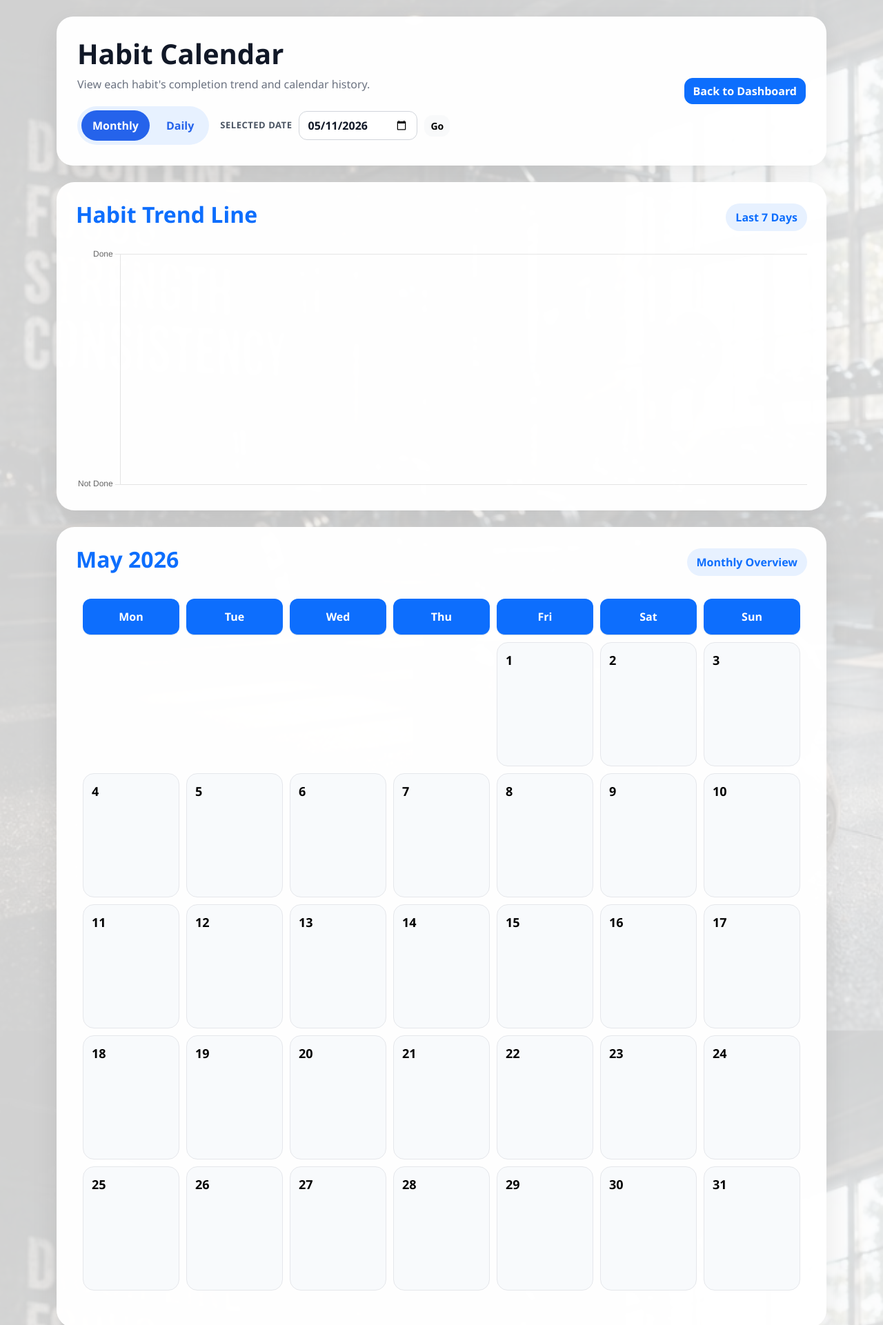
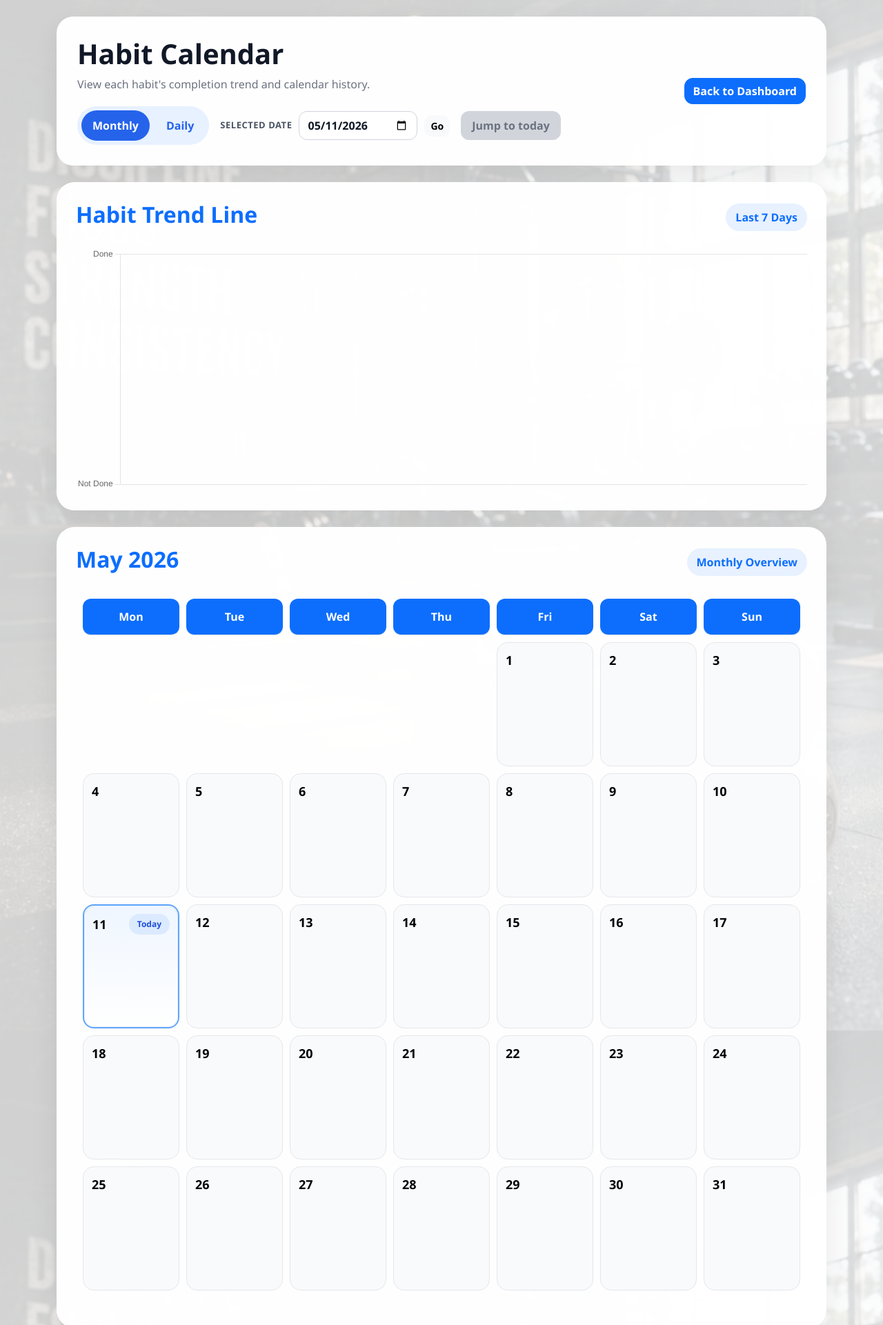
Before and after one commit to wenghengan-source/Agile-Web-Development-Project, a Flask app: page /calendar in a window 1280 px wide. Shown: the part 126-2047 px from the top of the page at 69% size. Run offline with Flask 3, Linux system fonts and the light colour scheme; the visitor is signed in with stand-in values (Sample User, id 1); data that the repository does not hold is empty.

Commit message:
Highlight today and add jump to today action

```diff
--- a/Habit-tracker/app.py
+++ b/Habit-tracker/app.py
@@ -865,6 +865,8 @@ def calendar():
     return render_template(
         "calendar.html",
         view_mode=view_mode,
+        today_value=today.isoformat(),
+        is_today_selected=(selected_date == today),
         selected_date=selected_date,
         selected_date_label=selected_date.strftime("%A, %d %B %Y"),
         selected_date_value=selected_date.isoformat(),
--- a/Habit-tracker/static/style.css
+++ b/Habit-tracker/static/style.css
@@ -592,6 +592,31 @@ h1, h2, h3, h4, h5 {
     color: #111827;
 }
 
+.calendar-today-link {
+    display: inline-flex;
+    align-items: center;
+    justify-content: center;
+    min-height: 42px;
+    padding: 0 16px;
+    border-radius: 12px;
+    background: #111827;
+    color: white;
+    font-weight: 800;
+    text-decoration: none;
+    transition: 0.2s ease;
+}
+
+.calendar-today-link:hover {
+    background: #1f2937;
+    color: white;
+}
+
+.calendar-today-link.disabled {
+    background: #d1d5db;
+    color: #6b7280;
+    pointer-events: none;
+}
+
 .calendar-wrapper {
     background: rgba(255,255,255,0.98);
     border-radius: 26px;
@@ -604,6 +629,13 @@ h1, h2, h3, h4, h5 {
     justify-content: space-between;
     align-items: center;
     margin-bottom: 20px;
+}
+
+.calendar-heading-group {
+    display: flex;
+    align-items: center;
+    gap: 12px;
+    flex-wrap: wrap;
 }
 
 .calendar-title h2 {
@@ -648,10 +680,44 @@ h1, h2, h3, h4, h5 {
     border: none;
 }
 
+.calendar-table-pro td.today-cell {
+    background: linear-gradient(180deg, #eff6ff, #ffffff);
+    border: 2px solid #60a5fa;
+    box-shadow: inset 0 0 0 1px rgba(37,99,235,0.08);
+}
+
+.calendar-day-header {
+    display: flex;
+    justify-content: space-between;
+    align-items: center;
+    gap: 10px;
+    margin-bottom: 10px;
+}
+
 .calendar-day-number {
     font-size: 18px;
     font-weight: 900;
-    margin-bottom: 10px;
+}
+
+.calendar-today-badge,
+.calendar-today-chip {
+    display: inline-flex;
+    align-items: center;
+    justify-content: center;
+    padding: 6px 12px;
+    border-radius: 999px;
+    font-size: 12px;
+    font-weight: 800;
+}
+
+.calendar-today-badge {
+    background: #dbeafe;
+    color: #1d4ed8;
+}
+
+.calendar-today-chip {
+    background: #0d6efd;
+    color: white;
 }
 
 .calendar-habit-card {
--- a/Habit-tracker/templates/calendar.html
+++ b/Habit-tracker/templates/calendar.html
@@ -62,6 +62,13 @@
                     >
                     <button type="submit" class="btn btn-light btn-sm">Go</button>
                 </form>
+
+                <a
+                    class="calendar-today-link {% if is_today_selected %}disabled{% endif %}"
+                    href="{{ url_for('calendar', view=view_mode, date=today_value) }}"
+                >
+                    Jump to today
+                </a>
             </div>
         </div>
 
@@ -80,7 +87,12 @@
     {% if view_mode == "daily" %}
         <div class="calendar-wrapper">
             <div class="calendar-title">
-                <h2>{{ selected_date_label }}</h2>
+                <div class="calendar-heading-group">
+                    <h2>{{ selected_date_label }}</h2>
+                    {% if is_today_selected %}
+                        <span class="calendar-today-chip">Today</span>
+                    {% endif %}
+                </div>
                 <span>Daily Overview</span>
             </div>
 
@@ -135,9 +147,14 @@
                     {% for week in month_days %}
                         <tr>
                             {% for day in week %}
-                                <td class="{% if day == 0 %}empty-day{% endif %}">
+                                <td class="{% if day == 0 %}empty-day{% endif %}{% if day != 0 and '%04d-%02d-%02d'|format(year, month, day) == today_value %} today-cell{% endif %}">
                                     {% if day != 0 %}
-                                        <div class="calendar-day-number">{{ day }}</div>
+                                        <div class="calendar-day-header">
+                                            <div class="calendar-day-number">{{ day }}</div>
+                                            {% if "%04d-%02d-%02d"|format(year, month, day) == today_value %}
+                                                <span class="calendar-today-badge">Today</span>
+                                            {% endif %}
+                                        </div>
 
                                         {% set full_date = "%04d-%02d-%02d"|format(year, month, day) %}
 
```
